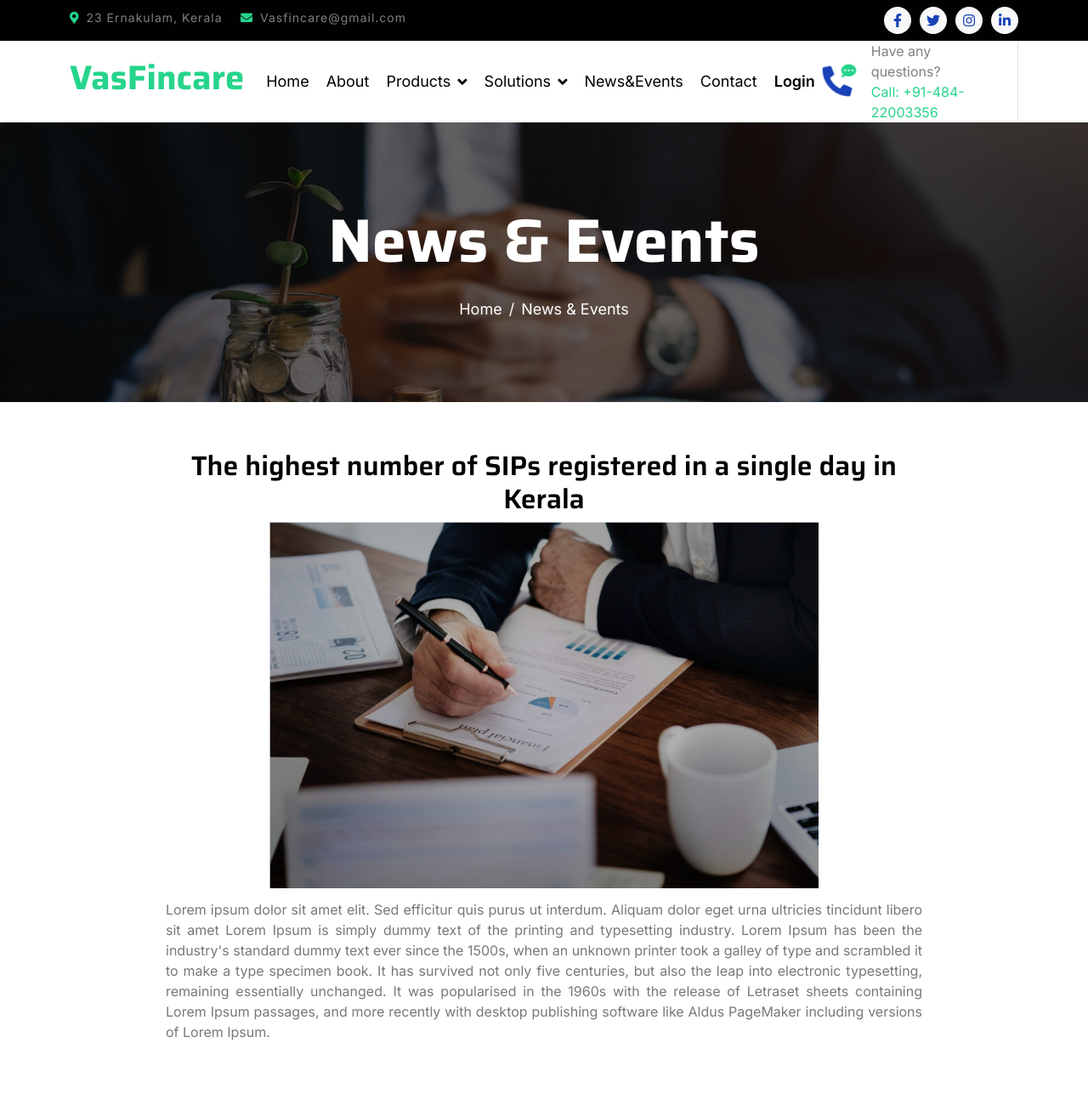
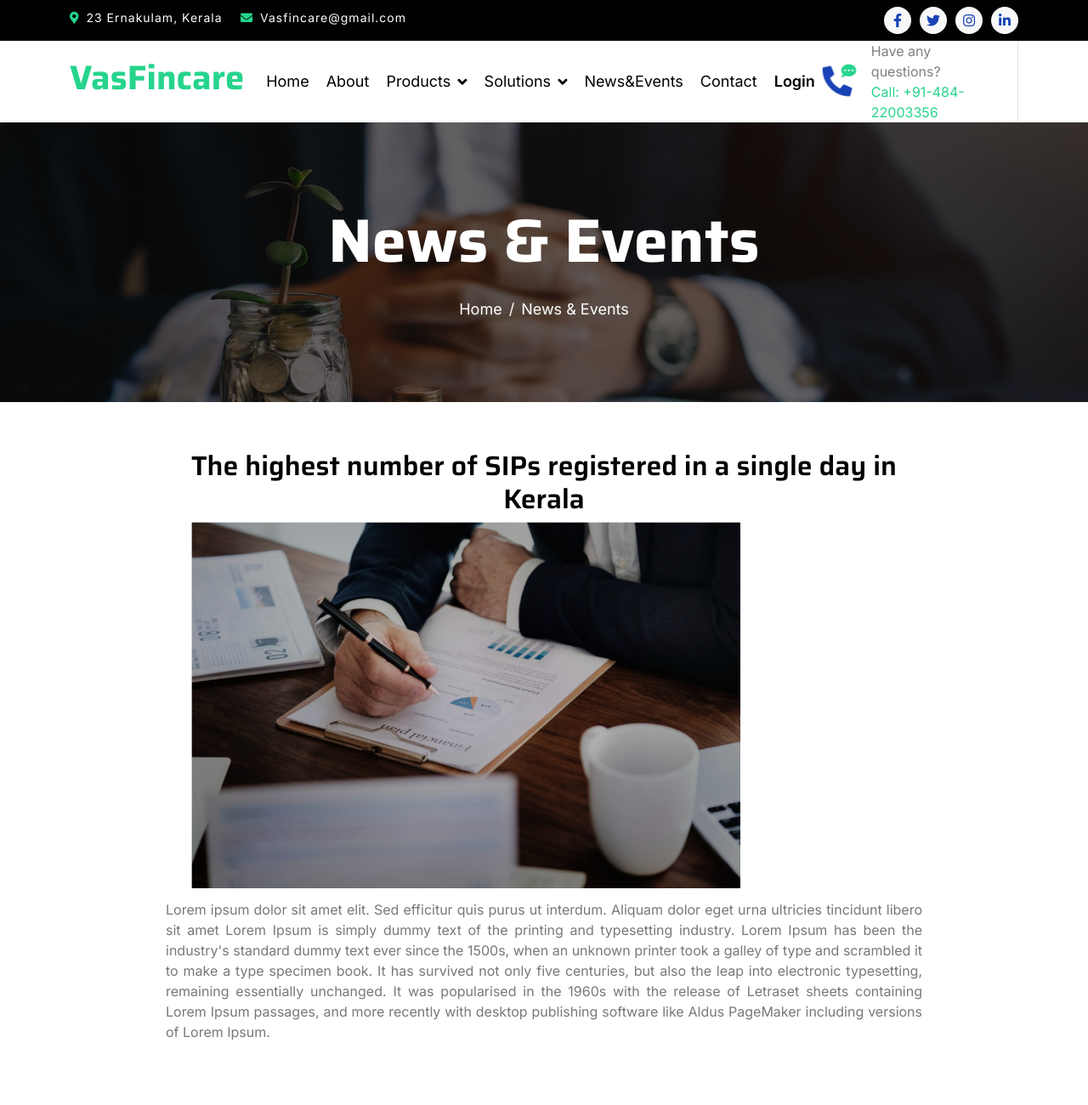
Before and after one commit to vysakhvs749/vasfincare, a plain HTML site: page detailed-news.html in a window 1280 px wide. Shown: the top 1300 px of the page at 85% size. Drawn offline with nearby package versions, Linux system fonts and the light colour scheme.

Commit message:
first commit

```diff
--- a/detailed-news.html
+++ b/detailed-news.html
@@ -27,24 +27,25 @@
         <!-- Template Stylesheet -->
         <link href="css/style.css" rel="stylesheet">
         <style>
-            .center {
-  display: block;
-  margin-left: auto;
-  margin-right: auto;
-}
+            .newss{    border-color: black !important;}
+            .newbar{color: black!important;}
         </style>
     </head>
 
     <body>
-
+        <!-- Spinner Start -->
+        <!-- <div id="spinner" class="show position-fixed translate-middle w-100 vh-100 top-50 start-50 d-flex align-items-center justify-content-center">
+            <div class="spinner-grow text-primary" role="status"></div>
+        </div> -->
+        <!-- Spinner End -->
 
         <!-- Topbar Start -->
         <div class="container-fluid bg-dark py-2 d-none d-md-flex">
             <div class="container">
                 <div class="d-flex justify-content-between topbar">
                     <div class="top-info">
-                        <small class="me-3 text-white-50"><a href="#"><i class="fas fa-map-marker-alt me-2 text-secondary"></i></a>23 Ernakulam, Kerala</small>
-                        <small class="me-3 text-white-50"><a href="#"><i class="fas fa-envelope me-2 text-secondary"></i></a>Vasfincare@gmail.com</small>
+                        <small class="me-3 text-white"><a href="#"><i class="fas fa-map-marker-alt me-2 text-secondary"></i></a>23 Ernakulam, Kerala</small>
+                        <small class="me-3 text-white"><a href="#"><i class="fas fa-envelope me-2 text-secondary"></i></a>Vasfincare@gmail.com</small>
                     </div>
                     <div id="note" class="text-secondary d-none d-xl-flex"><small>Note : We help you to Grow your Business</small></div>
                     <div class="top-link">
@@ -99,7 +100,6 @@
                             <a href="news.html" class="nav-item nav-link">News&Events</a>
                             <a href="contact.html" class="nav-item nav-link">Contact</a>
                             <b><a href="https://vasfincare.in/" class="nav-item nav-link">Login</a></b>
-
                         </div>
                     </div>
                     <div class="d-none d-xl-flex flex-shirink-0">
```
Also changed, not shown: about.html (+12 -4 lines), contact.html (+12 -5 lines), financial.html (+12 -4 lines), investment.html (+12 -4 lines), news.html (+12 -6 lines).
